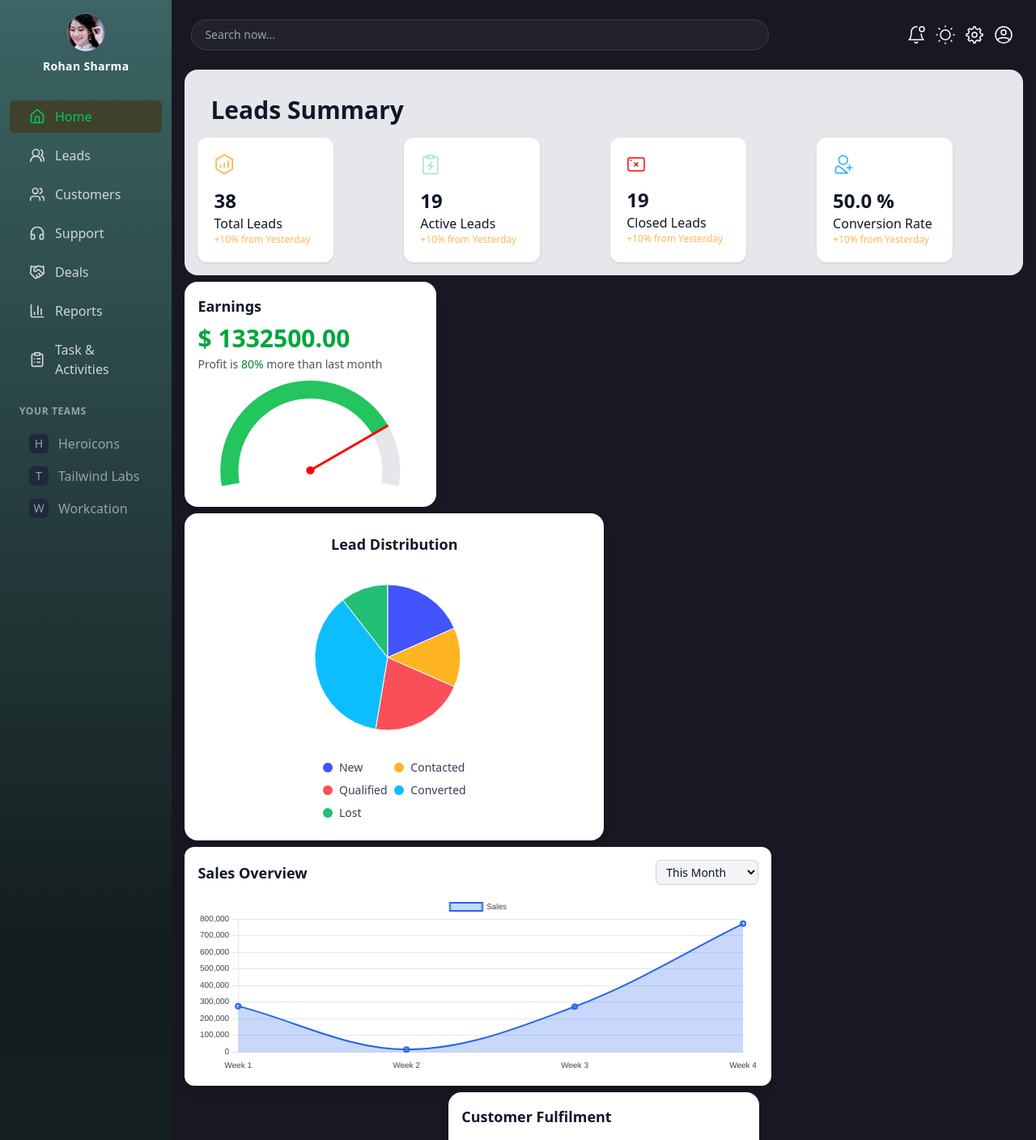
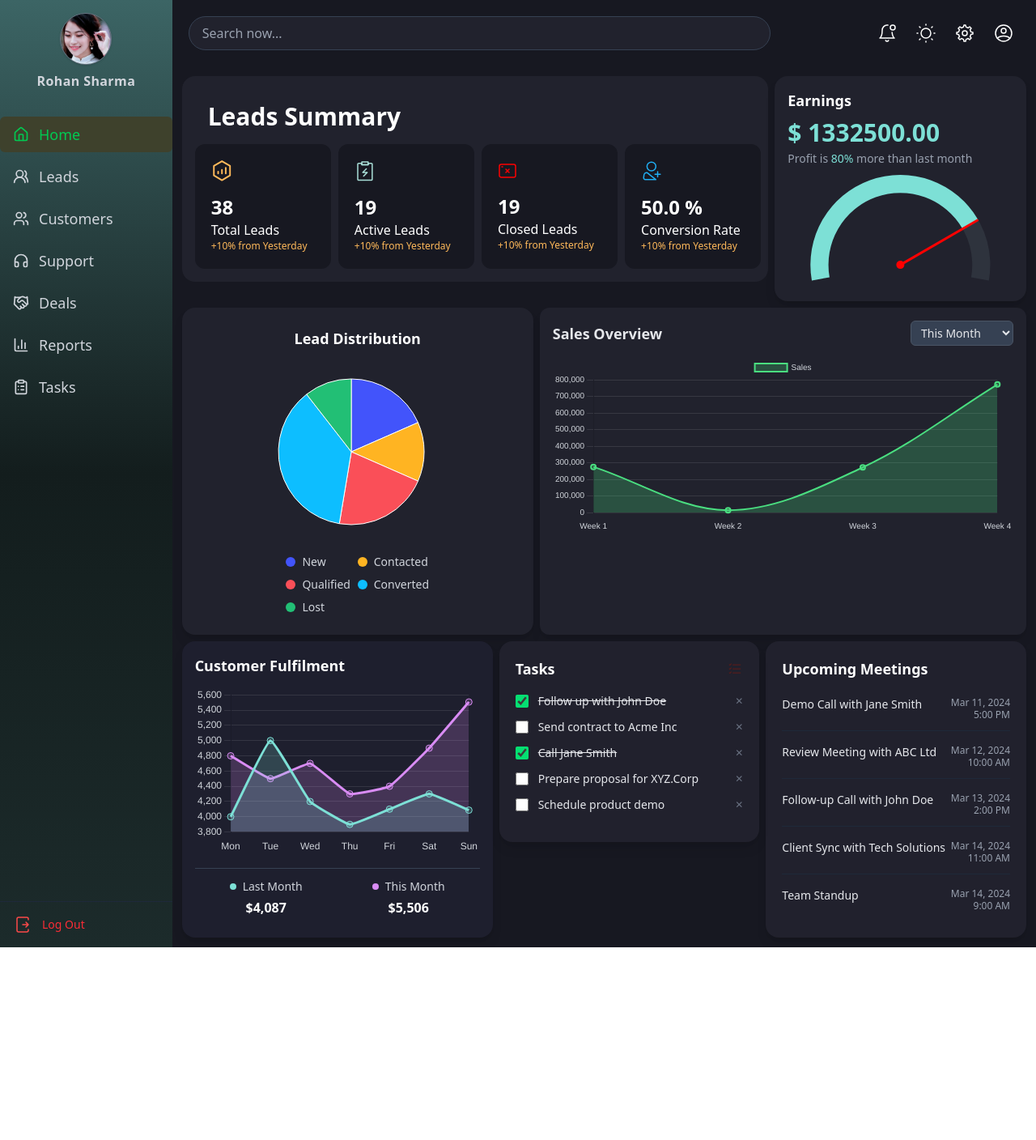
Before and after one commit to rajkumar1325/CRM-Website, a React (Vite) app: page / in a window 1280 px wide. Shown: the top 1408 px of the page at 81% size. After the commit the page ends 1170 px from the top, so only its background shows below. Built offline with nearby package versions, Linux system fonts and the light colour scheme.

Commit message:
Fixing some minor bugs

```diff
--- a/src/App.jsx
+++ b/src/App.jsx
@@ -38,9 +38,10 @@ function App() {
             <div className={`flex ${dark ? 'bg-[#171821]' : 'bg-gray-100'}`}>
                <Sidebar/>
 
-               <main className='flex-grow p-4 bg-[#171821] w-full overflow-x-hidden'>
+               <main className='flex-grow p-3 bg-[#171821] w-full overflow-x-hidden'>
 
                      {/* passing prop inside the topbar */}
+
                            <Topbar
                            setSearch={setSearch}
                            searchPlaceHolder = {getPlaceHolder()}
@@ -48,7 +49,10 @@ function App() {
                            setIsDark = {setDark}
                               />
 
-                  <Routes>
+
+
+
+                  <Routes >
                      <Route path="/" element={<Dashboard />} />
 
 
--- a/src/assets/Sidebar/Sidebar.jsx
+++ b/src/assets/Sidebar/Sidebar.jsx
@@ -10,35 +10,31 @@ import {
   ClipboardList,
 } from "lucide-react";
 
-import LogOut from "./log-out.svg?react"; // SVG icon (react component)
-import ProfileImg from "./profile.jpg"; // JPG image (NOT ?react)
+import LogOut from "./log-out.svg?react";
+import ProfileImg from "./profile.jpg";
 
-// ----------------------------------
-// ⚡ Helper: Extract initials (e.g., "Rohan Sharma" → "RS")
-// ----------------------------------
 const getInitials = (name) => {
-  if (!name) return "?";
-  const parts = name.trim().split(" ");
-  return (
-    (parts[0]?.[0] || "").toUpperCase() +
-    (parts[1]?.[0] || "").toUpperCase()
-  );
+  const parts = name.split(" ");
+  return parts[0][0].toUpperCase() + (parts[1]?.[0] || "").toUpperCase();
 };
 
 const Sidebar = () => {
-  // Simulated logged-in user
   const userName = "Rohan Sharma";
 
   const [isOpen, setIsOpen] = useState(true);
+  const [isSmallScreen, setIsSmallScreen] = useState(false);
   const location = useLocation();
 
-  // ----------------------------------
-  // 📱 Collapse on small screens
-  // ----------------------------------
+  // Handle auto-collapse on small screens
   useEffect(() => {
     const handleResize = () => {
-      if (window.innerWidth < 767) setIsOpen(false);
-      else setIsOpen(true);
+      if (window.innerWidth < 767) {
+        setIsSmallScreen(true);
+        setIsOpen(false);
+      } else {
+        setIsSmallScreen(false);
+        setIsOpen(true);
+      }
     };
 
     handleResize();
@@ -46,32 +42,40 @@ const Sidebar = () => {
     return () => window.removeEventListener("resize", handleResize);
   }, []);
 
-  const toggleSidebar = () => setIsOpen((prev) => !prev);
+  const toggleSidebar = () => setIsOpen((x) => !x);
 
-  // ----------------------------------
-  // 🔗 Nav item component
-  // ----------------------------------
+  // Sidebar width depends on screen + collapse state
+  const sidebarWidth = isOpen ? "w-64" : isSmallScreen ? "w-12" : "w-20";
+
+  // NAV ITEM
   const NavItem = ({ to, label, Icon }) => {
     const isActive = location.pathname === to;
 
     return (
       <Link
         to={to}
-        className={`group relative flex items-center px-6 py-2 rounded-md mx-3 mb-2 transition-colors duration-200
-        ${
-          isActive
-            ? "text-green-500 bg-[#3e412c]"
-            : "hover:text-blue-300 text-gray-300"
-        }`}
+        className={`group relative flex items-center px-4 py-2   mb-2 rounded-md transition-all
+          ${isActive ? "text-green-500 bg-[#3e412c]" : "text-gray-300 hover:text-blue-300"}`}
       >
-        <Icon className="w-5 h-5 min-w-5" />
+        {/* Icon (small on mobile) */}
+        <Icon
+          className={`transition-all
+            ${isSmallScreen ? "w-4 h-4" : "w-5 h-5"}
+          `}
+        />
 
-        {isOpen && <span className="ml-3">{label}</span>}
+        {/* Label text (visible only when expanded) */}
+        {isOpen && (
+          <span className="ml-3 text-sm sm:text-base md:text-lg">
+            {label}
+          </span>
+        )}
 
+        {/* Tooltip when collapsed */}
         {!isOpen && (
           <span
-            className="absolute left-16 bg-gray-800 text-white text-xs px-2 py-1 rounded-md opacity-0
-            group-hover:opacity-100 transition-opacity duration-300"
+            className="absolute left-14 bg-gray-800 text-white text-xs px-2 py-1 rounded opacity-0
+            group-hover:opacity-100 transition-all"
           >
             {label}
           </span>
@@ -80,52 +84,50 @@ const Sidebar = () => {
     );
   };
 
-  // ----------------------------------
-  // 🧱 MAIN SIDEBAR LAYOUT
-  // ----------------------------------
   return (
     <div
-      className={`h-auto bg-gradient-to-b from-[#3c6565] via-[#131d1d] to-[#1C2B2B] text-gray-400 flex flex-col justify-between
-      transition-all duration-300 ${isOpen ? "w-64" : "w-20"}`}
+      className={`
+        ${sidebarWidth}
+        h-auto flex flex-col justify-between
+        bg-gradient-to-b from-[#3c6565] via-[#131d1d] to-[#1C2B2B]
+        text-gray-300 transition-all duration-300
+      `}
     >
-      {/* ---------------- TOP SECTION ---------------- */}
+      {/* TOP SECTION */}
       <div>
-        {/* Sidebar Toggle + Profile */}
+        {/* Profile + toggle */}
         <div
-          className="flex items-center justify-between px-6 py-4 cursor-pointer"
+          className="flex items-center justify-center px-4 py-4 cursor-pointer"
           onClick={toggleSidebar}
         >
           <div className="flex flex-col items-center w-full">
-            {/* Avatar wrapper */}
-            <div className="flex items-center justify-center h-12 w-12 rounded-full bg-indigo-600 overflow-hidden border border-gray-500 shadow">
-              {/* If image exists show it */}
+            {/* Avatar */}
+            <div
+              className="
+                rounded-full overflow-hidden border border-gray-500 shadow
+                h-12 w-12 sm:h-14 sm:w-14 md:h-16 md:w-16
+                flex items-center justify-center
+              "
+            >
               {ProfileImg ? (
-                <img
-                  src={ProfileImg}
-                  alt="User"
-                  className="h-full w-full object-cover"
-                  onError={(e) => (e.target.style.display = "none")}
-                />
-              ) : null}
-
-              {/* Fallback initials */}
-              {!ProfileImg && (
+                <img src={ProfileImg} className="h-full w-full object-cover" />
+              ) : (
                 <span className="text-white font-bold text-lg">
                   {getInitials(userName)}
                 </span>
               )}
             </div>
 
-            {/* Show name ONLY when sidebar expanded */}
+            {/* Name (only when open) */}
             {isOpen && (
-              <span className="text-white text-sm mt-2 font-semibold tracking-wide">
+              <span className="mt-2 font-semibold tracking-wide text-xs sm:text-sm md:text-base">
                 {userName}
               </span>
             )}
           </div>
         </div>
 
-        {/* ---------------- NAVIGATION ---------------- */}
+        {/* NAVIGATION */}
         <nav className="mt-4">
           <NavItem to="/" label="Home" Icon={Home} />
           <NavItem to="/leads" label="Leads" Icon={UsersRound} />
@@ -133,78 +135,26 @@ const Sidebar = () => {
           <NavItem to="/support" label="Support" Icon={Headphones} />
           <NavItem to="/deals" label="Deals" Icon={Handshake} />
           <NavItem to="/reports" label="Reports" Icon={BarChart3} />
-          <NavItem
-            to="/taskAndActivities"
-            label="Task & Activities"
-            Icon={ClipboardList}
-          />
+          <NavItem to="/taskAndActivities" label="Tasks" Icon={ClipboardList} />
         </nav>
-
-        {/* ---------------- TEAMS SECTION ---------------- */}
-        <div className="mt-6 px-6">
-          {isOpen && (
-            <h3 className="text-xs font-semibold uppercase tracking-wider text-gray-400 mb-3">
-              Your Teams
-            </h3>
-          )}
-
-          {[
-            ["H", "Heroicons"],
-            ["T", "Tailwind Labs"],
-            ["W", "Workcation"],
-          ].map(([abbr, name]) => (
-            <div
-              key={name}
-              className="relative group flex items-center space-x-3 hover:bg-[#1e293b] rounded-md px-3 py-2 cursor-pointer transition"
-            >
-              <div className="h-6 w-6 flex items-center justify-center bg-[#1e293b] rounded-md text-sm font-medium text-gray-400">
-                {abbr}
-              </div>
-
-              {isOpen && <span>{name}</span>}
-
-              {!isOpen && (
-                <span
-                  className="absolute left-16 bg-gray-800 text-white text-xs px-2 py-1 rounded-md opacity-0
-                  group-hover:opacity-100 transition-opacity duration-300"
-                >
-                  {name}
-                </span>
-              )}
-            </div>
-          ))}
-        </div>
       </div>
 
-      {/* ---------------- BOTTOM LOGOUT SECTION ---------------- */}
-      <div className="flex items-center px-6 py-4 border-t border-[#1e293b] relative">
+
+
+      {/* BOTTOM SECTION */}
+      <div className="flex items-center px-4 py-4 border-t border-[#1e293b] relative">
         {isOpen ? (
           <>
-            {/* Profile image or initials */}
-            <div className="flex items-center justify-center h-10 w-10 rounded-full bg-indigo-600 overflow-hidden border border-gray-500 mr-3">
-              {ProfileImg ? (
-                <img
-                  src={ProfileImg}
-                  alt="User"
-                  className="h-full w-full object-cover"
-                />
-              ) : (
-                <span className="text-white font-bold text-lg">
-                  {getInitials(userName)}
-                </span>
-              )}
-            </div>
-
-            <div className="cursor-pointer text-red-500 hover:text-red-700 transition">
-              <p className="text-sm font-medium">Log Out</p>
-            </div>
+            <LogOut className="w-6 h-6 text-red-500 mr-3" />
+            <p className="text-sm font-medium text-red-500">Log Out</p>
           </>
         ) : (
-          <div className="group cursor-pointer hover:text-red-500 transition">
-            <LogOut />
+          <div className="group cursor-pointer">
+            <LogOut className="text-red-500 w-5 h-5" />
+
             <span
-              className="absolute left-16 bg-gray-800 text-red-900 text-xs px-2 py-1 rounded-md opacity-0
-              group-hover:opacity-100 transition-opacity duration-300"
+              className="absolute left-14 bg-gray-800 text-white text-xs px-2 py-1 rounded opacity-0
+              group-hover:opacity-100 transition-all"
             >
               Log Out
             </span>
--- a/src/assets/Topbar/Topbar.jsx
+++ b/src/assets/Topbar/Topbar.jsx
@@ -1,101 +1,94 @@
 import React, { useState } from "react";
 
-// importing icons as a react component.
-import BellIcon from "../../assets/components/Icons/bell-notification.svg?react"; //notification-btn
-import Setting from "../../assets/components/Icons/settings.svg?react"//setting-btn
-import Sun from "../../assets/components/Icons/sun-light.svg?react" //light=-btn
-import Moon from "../../assets/components/Icons/half-moon.svg?react" //dark-btn
-import Profile from "../../assets/components/Icons/profile-circle.svg?react" //dark-btn
+import BellIcon from "../../assets/components/Icons/bell-notification.svg?react";
+import Setting from "../../assets/components/Icons/settings.svg?react";
+import Sun from "../../assets/components/Icons/sun-light.svg?react";
+import Moon from "../../assets/components/Icons/half-moon.svg?react";
+import Profile from "../../assets/components/Icons/profile-circle.svg?react";
 
-
-function Topbar({setSearch, searchPlaceHolder, isDark, setIsDark}) {
-
-    const handleNotification = () => {
-    console.log("Notification button clicked!");
-    alert("Notification Button clicked");
-  };
-
-  const handleTheme = () => {
-   setIsDark(!isDark);
-  };
-
-  const handleSetting = () => {
-    console.log("Setting button clicked!");
-    alert("Setting Button clicked");
-  };
-
-  const handleProfile = () => {
-    console.log("Profile button clicked!");
-    alert("Profile Button clicked");
-  };
-
-
+function Topbar({ setSearch, searchPlaceHolder, isDark, setIsDark }) {
   return (
-<div className={`flex items-center justify-between w-full p-2   ${isDark ? "bg-[#171821]" : "bg-gray-200"}`}>
-
-
-      {/* Search Bar */}
-      <div className="flex-1 max-w-7/10 ">
+    <div
+      className={`flex items-center justify-between w-full p-2 mb-6
+      ${isDark ? "bg-[#171821]" : "bg-gray-200"}`}
+    >
+      {/* SEARCH BAR */}
+      <div className="flex-1 max-w-[70%]">
         <input
           type="text"
-          id="search Here..."
-          onChange={(e)=> setSearch(e.target.value)}
-          className={`w-full px-4 py-2 rounded-full border text-sm focus:ring-2 focus:ring-blue-500
-          transition-all duration-300
-          ${
-            isDark
-              ? "bg-[#21222D] border-gray-700 text-gray-100 placeholder-gray-400"
-              : "bg-white border-gray-300 text-gray-800 placeholder-gray-500"
-          }`}
-          placeholder= {searchPlaceHolder}
+          onChange={(e) => setSearch(e.target.value)}
+          placeholder={searchPlaceHolder}
+          className={`
+            w-full rounded-full border transition-all duration-300
+            px-3 py-1 text-xs
+            sm:px-4 sm:py-2 sm:text-sm
+            md:text-base
 
-
-
+            ${
+              isDark
+                ? "bg-[#21222D] border-gray-700 text-gray-100 placeholder-gray-400"
+                : "bg-white border-gray-300 text-gray-800 placeholder-gray-500"
+            }
+          `}
         />
       </div>
 
 
-      {/* Notification Buttons */}
-      <div className="flex gap-1">
+
+
+
+
+
+
+
+
+      {/* RIGHT SIDE ICONS */}
+      <div className="flex gap-1 sm:gap-2 ml-2">
+
+        {/* Notification */}
         <button
-          onClick={handleNotification}
-          className="p-1 rounded-full hover:bg-[#1f4024] transition-colors duration-200 focus:outline-none focus:ring-2 focus:ring-blue-100 hover:text-blue-100"
-          aria-label="Notifications"
+          className="
+            p-1 sm:p-2 rounded-full
+            hover:bg-[#1f4024] transition duration-200
+          "
         >
           <BellIcon className="w-4 h-4 sm:w-5 sm:h-5 md:w-6 md:h-6" />
         </button>
 
-
+        {/* Theme Toggle */}
         <button
-          onClick={handleTheme}
-          className="p-1 rounded-full hover:bg-[#1f4024] transition-colors duration-200 focus:outline-none focus:ring-2 focus:ring-blue-100 hover:text-blue-100"
-          aria-label="Notifications"
+          onClick={() => setIsDark(!isDark)}
+          className="
+            p-1 sm:p-2 rounded-full
+            hover:bg-[#1f4024] transition duration-200
+          "
         >
-          {isDark ? <Sun className="w-6 h-6" /> : <Moon className="w-6 h-6" />}
-
+          {isDark ? (
+            <Sun className="w-4 h-4 sm:w-5 sm:h-5 md:w-6 md:h-6" />
+          ) : (
+            <Moon className="w-4 h-4 sm:w-5 sm:h-5 md:w-6 md:h-6" />
+          )}
         </button>
 
-
+        {/* Settings */}
         <button
-          onClick={handleSetting}
-          className="p-1 rounded-full hover:bg-[#1f4024] transition-colors duration-200 focus:outline-none focus:ring-2 focus:ring-blue-100 hover:text-blue-100"
-          aria-label="Notifications"
+          className="
+            p-1 sm:p-2 rounded-full
+            hover:bg-[#1f4024] transition duration-200
+          "
         >
           <Setting className="w-4 h-4 sm:w-5 sm:h-5 md:w-6 md:h-6" />
         </button>
 
-
+        {/* Profile */}
         <button
-          onClick={handleProfile}
-          className="p-1 rounded-full hover:bg-[#1f4024] transition-colors duration-200 focus:outline-none focus:ring-2 focus:ring-blue-100 hover:text-blue-100"
-          aria-label="Notifications"
+          className="
+            p-1 sm:p-2 rounded-full
+            hover:bg-[#1f4024] transition duration-200
+          "
         >
           <Profile className="w-4 h-4 sm:w-5 sm:h-5 md:w-6 md:h-6" />
         </button>
-
-
-
-
       </div>
     </div>
   );
--- a/src/assets/components/Dashboard/Cards/Cards.jsx
+++ b/src/assets/components/Dashboard/Cards/Cards.jsx
@@ -6,7 +6,7 @@ import Active from "./icons/active.svg?react";
 import Close from "./icons/close.svg?react";
 import Converted from "./icons/conversion-rate.svg?react";
 
-export default function Cards({ isDark = "" }) {
+export default function Cards({ darkMode}) {
   const TotalLeads = Object.keys(mockData).length;
 
   // checking active or closed leads
@@ -24,7 +24,7 @@ export default function Cards({ isDark = "" }) {
   // individual card, Outer-style .......shared among all
   const cardStyle = `flex justify-center items-center w-full  md:w-[10.5em] rounded-xl
     ${
-    isDark ? "bg-[#171821] text-white" : "bg-white text-gray-900 shadow"
+    darkMode ? "bg-[#171821] text-white" : "bg-white text-gray-900 shadow"
     }
 `;
 
@@ -38,7 +38,7 @@ export default function Cards({ isDark = "" }) {
     <>
       <div
         className={`w-full rounded-2xl p-4 overflow-hidden transition-all duration-300
-            ${isDark ? "bg-[#21222D] text-white" : "bg-gray-200 text-gray-900"}`}
+            ${darkMode ? "bg-[#21222D] text-white" : "bg-gray-200 text-gray-900"}`}
       >
         <h1 className="font-semibold text-3xl m-4">Leads Summary</h1>
 
--- a/src/assets/components/Dashboard/CustomerFullfilment/CustomerFullfillment.jsx
+++ b/src/assets/components/Dashboard/CustomerFullfilment/CustomerFullfillment.jsx
@@ -12,7 +12,7 @@ import {
 
 ChartJS.register(CategoryScale, LinearScale, PointElement, LineElement, Filler, Tooltip, Legend);
 
-export default function CustomerFulfilmentChart({ isDark }) {
+export default function CustomerFulfilmentChart({ darkMode }) {
 
   const labels = ["Mon", "Tue", "Wed", "Thu", "Fri", "Sat", "Sun"];
 
@@ -52,13 +52,13 @@ export default function CustomerFulfilmentChart({ isDark }) {
     scales: {
       x: {
         grid: { display: false },
-        ticks: { color: isDark ? "#d1d5db" : "#4b5563" }, // light/dark text
+        ticks: { color: darkMode ? "#d1d5db" : "#4b5563" }, // light/dark text
       },
       y: {
         grid: {
-          color: isDark ? "rgba(255,255,255,0.1)" : "rgba(0,0,0,0.1)",
+          color: darkMode ? "rgba(255,255,255,0.1)" : "rgba(0,0,0,0.1)",
         },
-        ticks: { color: isDark ? "#d1d5db" : "#4b5563" },
+        ticks: { color: darkMode ? "#d1d5db" : "#4b5563" },
       },
     },
   };
@@ -66,7 +66,7 @@ export default function CustomerFulfilmentChart({ isDark }) {
   return (
     <div
       className={`rounded-2xl p-4 shadow-lg w-full max-w-sm mx-auto transition-all duration-300
-        ${isDark ? "bg-[#1e1f2e] text-white" : "bg-white text-gray-900"}
+        ${darkMode ? "bg-[#1e1f2e] text-white" : "bg-white text-gray-900"}
       `}
     >
       {/* Title */}
@@ -80,18 +80,18 @@ export default function CustomerFulfilmentChart({ isDark }) {
       {/* Divider Section */}
       <div
         className={`border-t mt-4 pt-3 flex justify-around text-center
-        ${isDark ? "border-gray-700" : "border-gray-300"}`}
+        ${darkMode ? "border-gray-700" : "border-gray-300"}`}
       >
         {/* Last Month */}
         <div>
           <div
             className={`flex items-center justify-center gap-2 text-sm
-            ${isDark ? "text-gray-300" : "text-gray-600"}`}
+            ${darkMode ? "text-gray-300" : "text-gray-600"}`}
           >
             <span className="w-2 h-2 rounded-full bg-[#7de0d6]"></span>
             <span>Last Month</span>
           </div>
-          <div className={`${isDark ? "text-white" : "text-gray-900"} font-semibold mt-1`}>
+          <div className={`${darkMode ? "text-white" : "text-gray-900"} font-semibold mt-1`}>
             $4,087
           </div>
         </div>
@@ -100,12 +100,12 @@ export default function CustomerFulfilmentChart({ isDark }) {
         <div>
           <div
             className={`flex items-center justify-center gap-2 text-sm
-            ${isDark ? "text-gray-300" : "text-gray-600"}`}
+            ${darkMode ? "text-gray-300" : "text-gray-600"}`}
           >
             <span className="w-2 h-2 rounded-full bg-[#d98cf4]"></span>
             <span>This Month</span>
           </div>
-          <div className={`${isDark ? "text-white" : "text-gray-900"} font-semibold mt-1`}>
+          <div className={`${darkMode ? "text-white" : "text-gray-900"} font-semibold mt-1`}>
             $5,506
           </div>
         </div>
--- a/src/assets/components/Dashboard/Dashboard.jsx
+++ b/src/assets/components/Dashboard/Dashboard.jsx
@@ -14,23 +14,24 @@ import MeetingCard from './MeetingCard/MeetingCard.jsx';
 export default function Dashboard() {
   return (
     <>
-                  <div className='flex flex-col justify-around gap-2 mt-4'>
-                     <div>
+                  <div className='flex flex-col md:flex-row justify-around gap-2'>
+                     <div className='sm:w-7/10'>
                         <Cards darkMode={true}/>
                      </div>
 
-                     <GaugeCard darkMode={false}/>
+                     <GaugeCard darkMode={true}/>
+
                   </div>
 
-                  <div className='flex flex-col justify-between gap-2 mt-2'>
-                     <PieChart darkMode={false}/>
-                     <SalesChart darkMode={false}/>
+                  <div className='flex flex-col md:flex-row justify-between gap-2 mt-2'>
+                     <PieChart darkMode={true}/>
+                     <SalesChart darkMode={true}/>
                   </div>
 
-                  <div className='flex flex-col justify-between gap-2 mt-2'>
+                  <div className='flex flex-col md:flex-row justify-between gap-2 mt-2'>
                      <CustomerFulfilmentChart  darkMode={true}/>
-                     <TodoList />
-                     <MeetingCard />
+                     <TodoList darkMode={true}/>
+                     <MeetingCard darkMode={true}/>
                   </div>
 
     </>
```
Lines whose indentation alone changed are shown as unchanged.
